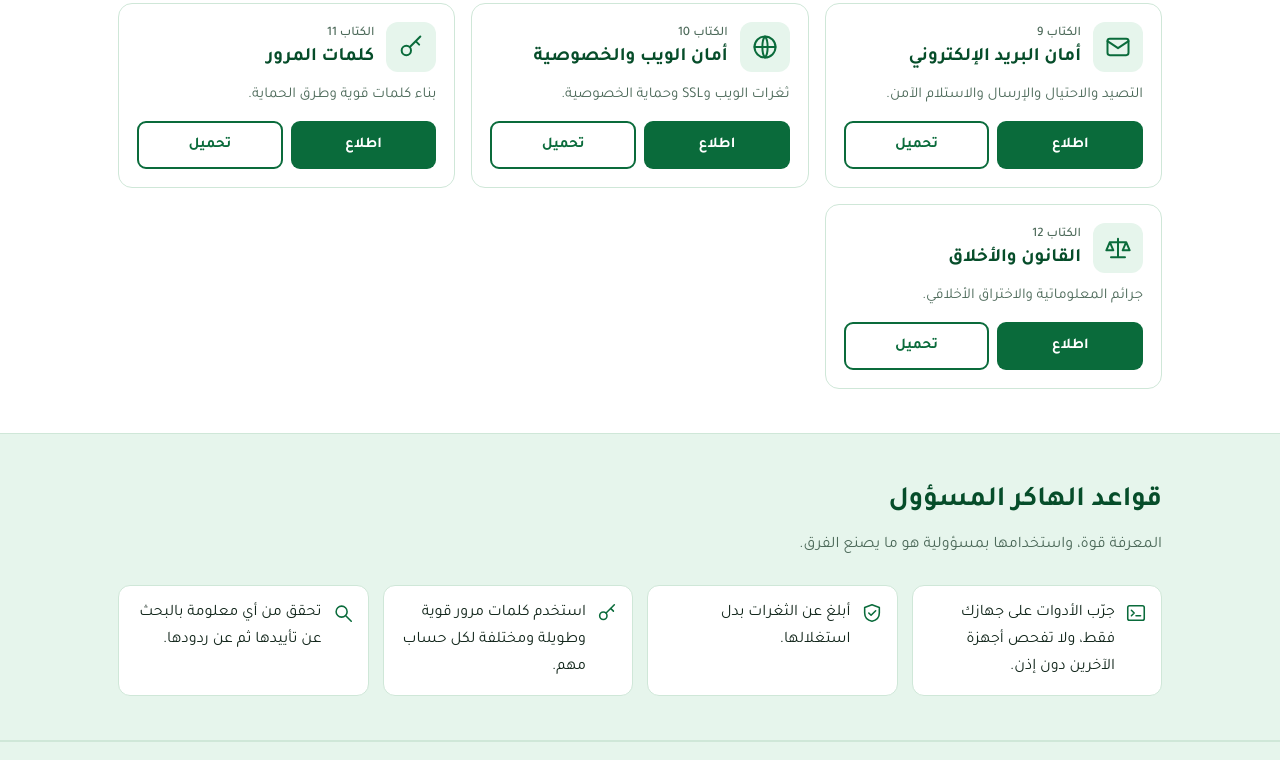
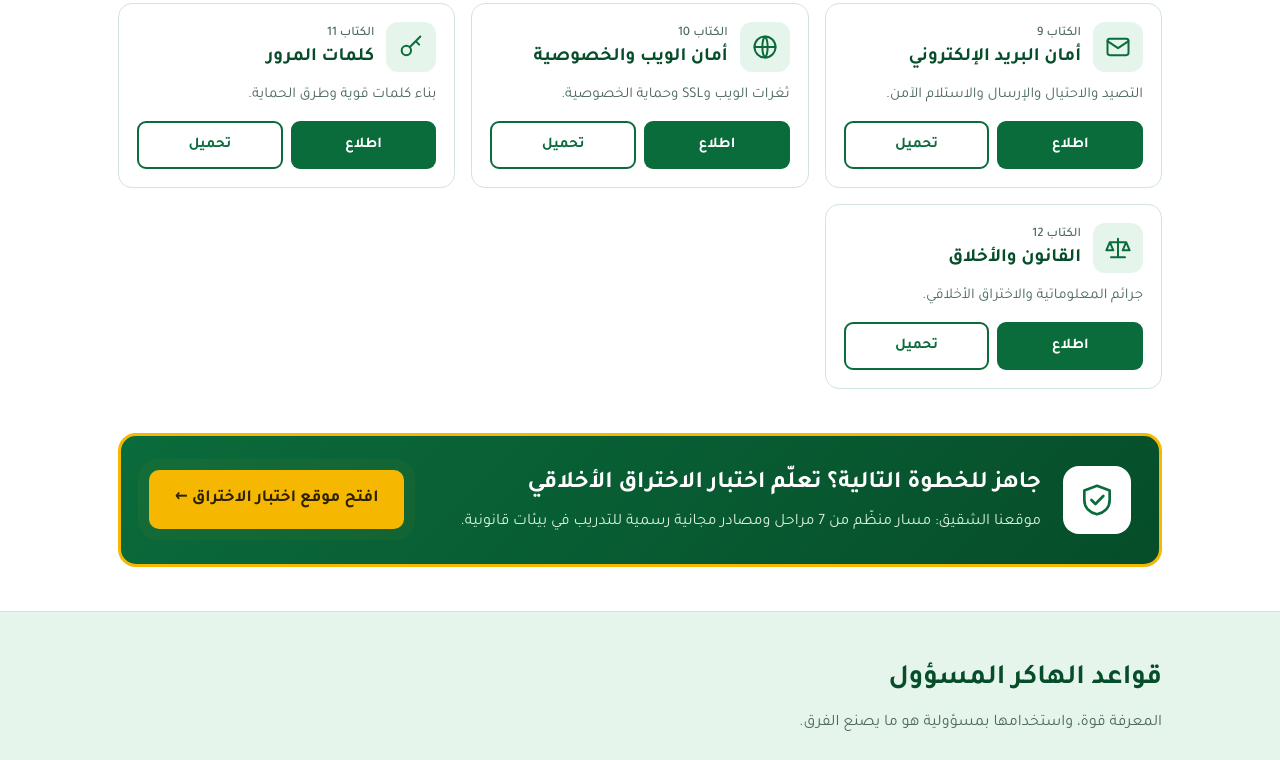
Before and after one commit to yunusjoe0-prog/hacker-high-school, a plain HTML site: page index.html in a window 1280 px wide. Shown: the part 1351-2111 px from the top of the page. Drawn offline with Linux system fonts and the light colour scheme.

Commit message:
Add files via upload

```diff
--- a/index.html
+++ b/index.html
@@ -61,6 +61,18 @@ a.citem:hover{border-color:var(--green)}
 .citem small{display:block;color:var(--mute);font-size:13px;line-height:1.3}
 .citem b{display:block;color:var(--green-d);font-size:16px;word-break:break-all}
 .citem b.ltr{direction:ltr;text-align:right;unicode-bidi:plaintext}
+.btns{display:flex;gap:10px;flex-wrap:wrap}
+.btn-y{background:#f5b700;color:#2b2100;box-shadow:0 0 0 0 rgba(245,183,0,.7);animation:pulse 2s infinite}
+.btn-y:hover{background:#ffca2c}
+@keyframes pulse{70%{box-shadow:0 0 0 12px rgba(245,183,0,0)}100%{box-shadow:0 0 0 0 rgba(245,183,0,0)}}
+.cta{padding:0 0 44px}
+.cta-box{background:linear-gradient(135deg,var(--green) 0,var(--green-d) 100%);color:#fff;border-radius:18px;padding:28px;display:flex;gap:22px;align-items:center;flex-wrap:wrap;border:3px solid #f5b700}
+.cta-ico{width:68px;height:68px;border-radius:16px;background:#fff;color:var(--green);display:grid;place-items:center;flex:none}
+.cta-txt{flex:1;min-width:230px}
+.cta-txt h2{color:#fff;margin:0 0 4px;font-size:24px}
+.cta-txt p{margin:0;color:#d7f0e1}
+.cta-box .btn{font-size:17px;padding:13px 24px}
+@media(prefers-reduced-motion:reduce){.btn-y{animation:none}}
 footer{background:var(--green-d);color:#cfe7d8;padding:26px 0;font-size:14px}
 footer b{color:#fff}
 @media(max-width:720px){.hero .wrap{grid-template-columns:1fr;text-align:center}.hero p{margin-inline:auto}.stats{justify-content:center}.hero-art{order:-1}}
@@ -74,7 +86,7 @@ footer b{color:#fff}
   <div>
     <h1>الوعي الأمني للمراهقين: تعلّم كيف تحمي نفسك وتفهم عالم الأمن السيبراني</h1>
     <p>13 كتابًا تعليميًا مجانيًا تقرؤها على الموقع مباشرة أو تحمّل كل كتاب على حدة.</p>
-    <a class="btn btn-w" href="#books">ابدأ بالكتب</a>
+    <div class="btns"><a class="btn btn-w" href="#books">ابدأ بالكتب</a><a class="btn btn-y" href="https://yunusjoe0-prog.github.io/pentest-academy/">اختبار الاختراق الأخلاقي ←</a></div>
     <div class="stats"><div><b>13</b>كتابًا</div><div><b>PDF</b>اطلاع وتحميل</div><div><b>مجاني</b>للتعلم</div></div>
   </div>
   <div class="hero-art"><svg viewBox="0 0 200 220" class="hero-logo" aria-hidden="true">
@@ -109,6 +121,13 @@ footer b{color:#fff}
     <article class="card" data-n="12"><div class="head"><div class="ico"><svg width="28" height="28" viewBox="0 0 24 24" fill="none" stroke="currentColor" stroke-width="1.7" stroke-linecap="round" stroke-linejoin="round" aria-hidden="true"><path d="M12 4v16M6 20h12M5 7h14M5 7l-3 7h6zM19 7l-3 7h6z"/></svg></div><div><div class="num">الكتاب 12</div><h3>القانون والأخلاق</h3></div></div><p>جرائم المعلوماتية والاختراق الأخلاقي.</p><div class="actions"><a class="btn btn-g" href="viewer.html?f=%D8%A7%D9%84%D8%AF%D8%B1%D8%B3_12_%D8%A7%D9%84%D9%82%D8%A7%D9%86%D9%88%D9%86%20%D9%88%D8%A7%D9%84%D8%A3%D8%AE%D9%84%D8%A7%D9%82%20-%20%D9%85%D8%AF%D8%B1%D8%B3%D8%A9%20%D8%A7%D9%84%D9%87%D8%A7%D9%83%D8%B1%20%D8%A7%D9%84%D8%AB%D8%A7%D9%86%D9%88%D9%8A%D8%A9.pdf">اطلاع</a><a class="btn btn-o" href="%D8%A7%D9%84%D8%AF%D8%B1%D8%B3_12_%D8%A7%D9%84%D9%82%D8%A7%D9%86%D9%88%D9%86%20%D9%88%D8%A7%D9%84%D8%A3%D8%AE%D9%84%D8%A7%D9%82%20-%20%D9%85%D8%AF%D8%B1%D8%B3%D8%A9%20%D8%A7%D9%84%D9%87%D8%A7%D9%83%D8%B1%20%D8%A7%D9%84%D8%AB%D8%A7%D9%86%D9%88%D9%8A%D8%A9.pdf" download="الدرس_12_القانون والأخلاق.pdf">تحميل</a></div></article>
   </div>
 </div></section>
+
+<section class="cta"><div class="wrap"><div class="cta-box">
+  <div class="cta-ico"><svg width="38" height="38" viewBox="0 0 24 24" fill="none" stroke="currentColor" stroke-width="1.7" stroke-linecap="round" stroke-linejoin="round" aria-hidden="true"><path d="M12 3l8 3v6c0 5-3.5 8-8 9-4.5-1-8-4-8-9V6z"/><path d="M8.5 12l2.5 2.5L16 9.5"/></svg></div>
+  <div class="cta-txt"><h2>جاهز للخطوة التالية؟ تعلّم اختبار الاختراق الأخلاقي</h2>
+  <p>موقعنا الشقيق: مسار منظّم من 7 مراحل ومصادر مجانية رسمية للتدريب في بيئات قانونية.</p></div>
+  <a class="btn btn-y" href="https://yunusjoe0-prog.github.io/pentest-academy/">افتح موقع اختبار الاختراق ←</a>
+</div></div></section>
 
 <section class="tips"><div class="wrap">
   <h2>قواعد الهاكر المسؤول</h2>
```
